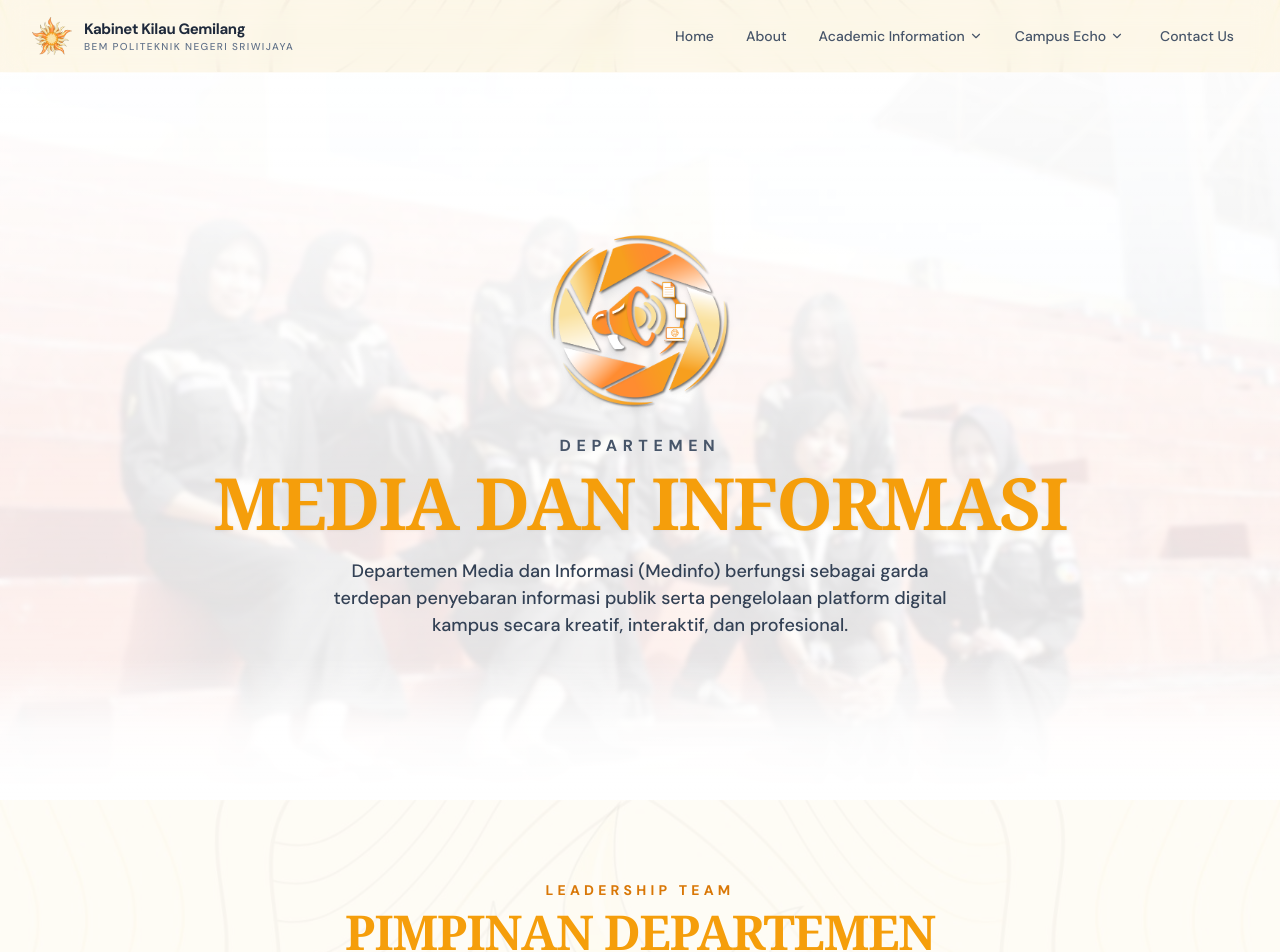
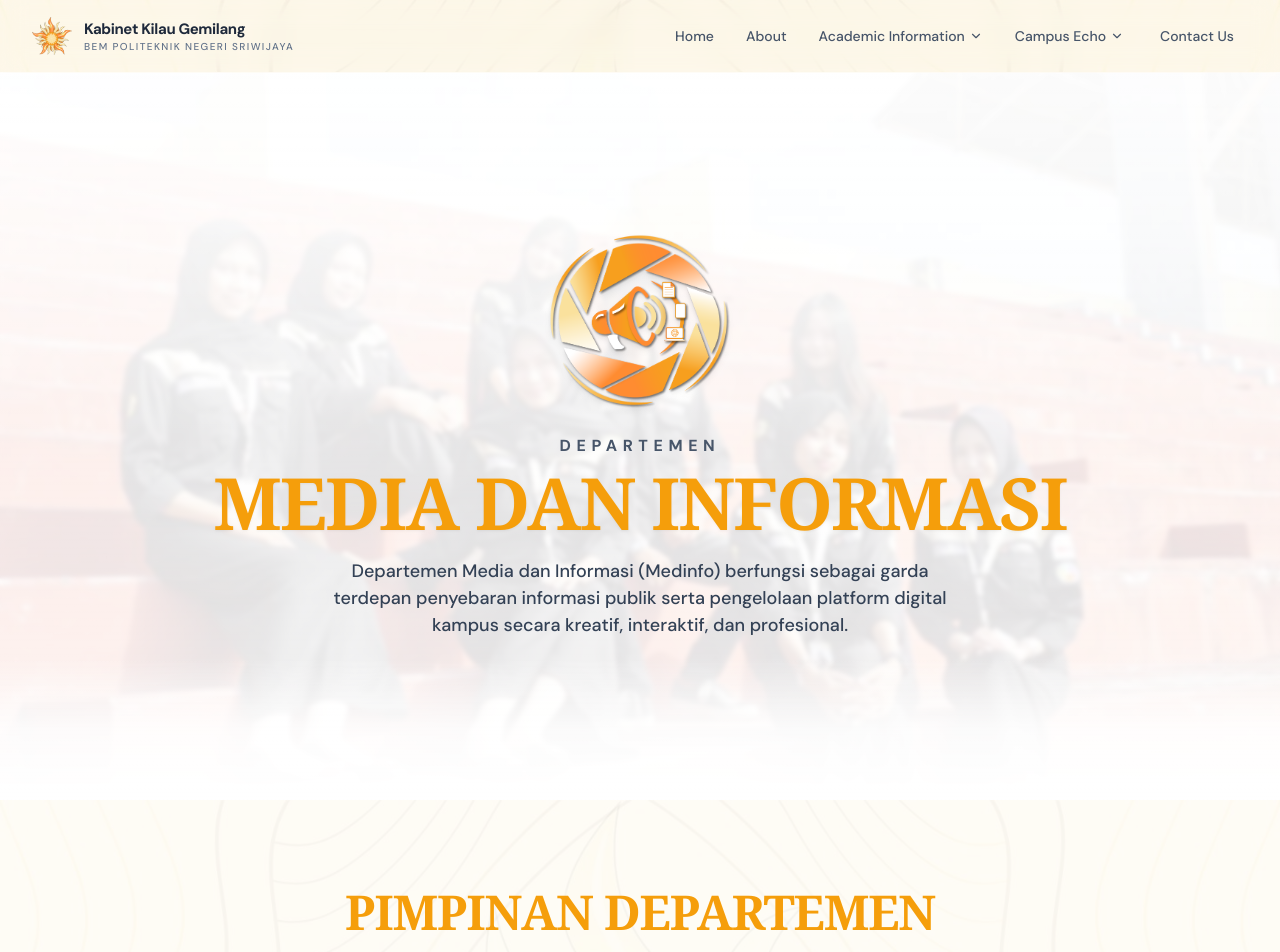
Before and after one commit to Nexeeon/BEM2026, a React (Vite) app: page /medinfo in a window 1280 px wide. Shown: the top 952 px of the page. Built offline with nearby package versions, Linux system fonts and the light colour scheme.

Commit message:
benerin terakhir untuk hari ini

```diff
--- a/src/Medinfo.tsx
+++ b/src/Medinfo.tsx
@@ -426,9 +426,7 @@ export default function Medinfo() {
         {/* PIMPINAN DEPARTEMEN */}
         <section className="mx-auto max-w-7xl px-5 py-12 lg:px-8 lg:py-20">
           <div className="text-center">
-            <p className="text-xs font-black uppercase tracking-[0.3em] text-amber-600 sm:text-sm">
-              LEADERSHIP TEAM
-            </p>
+
             <h2 className="mt-2 font-serif text-3xl font-black uppercase tracking-tight text-amber-500 sm:text-4xl lg:text-5xl">
               PIMPINAN DEPARTEMEN
             </h2>
```
